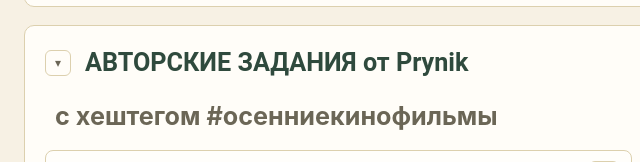
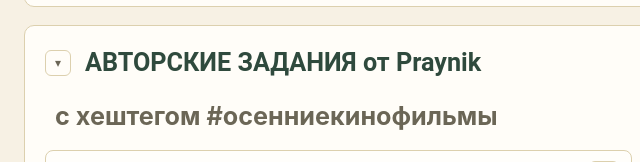
Before and after one commit to lusirimon/4ek-lis, a plain HTML site: page index.html in a window 1280 px wide. Shown: the part 9716-9878 px from the top of the page, 0-640 px from the left. Drawn offline with Linux system fonts and the light colour scheme.

Commit message:
Update index.html

```diff
--- a/index.html
+++ b/index.html
@@ -851,7 +851,7 @@ const EMBEDDED_TEMPLATE = {
     },
     {
       "id": "t8o18hom",
-      "name": "АВТОРСКИЕ ЗАДАНИЯ от Prynik",
+      "name": "АВТОРСКИЕ ЗАДАНИЯ от Praynik",
       "desc": "с хештегом #осенниекинофильмы",
       "tasks": [
         {
```
